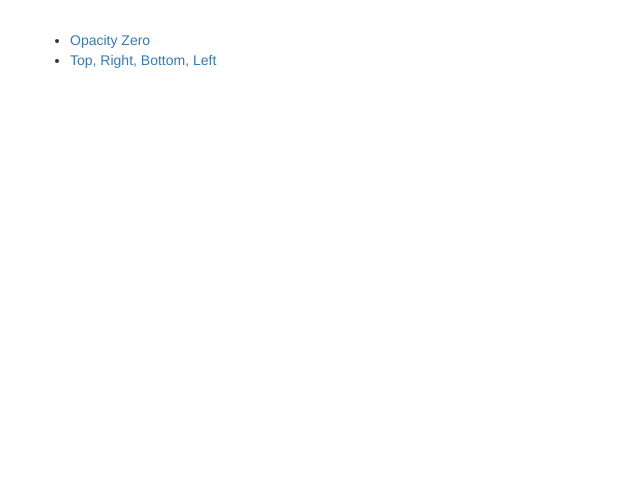
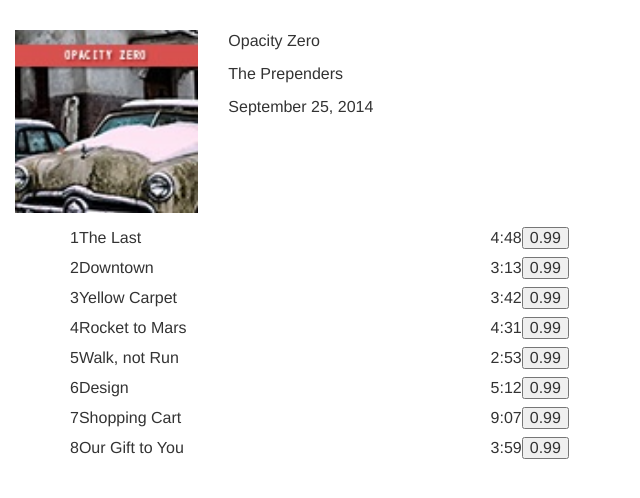
Before and after one commit to FaraMtb/Angular-AlbumStoreProductPage, an Angular app: page /product/1 in a window 1280 px wide. Shown: the top 498 px of the page, without its empty margins (0-640 px from the left). Built offline with nearby package versions, Linux system fonts and the light colour scheme.

Commit message:
first new

```diff
--- a/src/app/app.component.html
+++ b/src/app/app.component.html
@@ -1 +1 @@
-<app-product-list> </app-product-list>
+<router-outlet></router-outlet>
```
